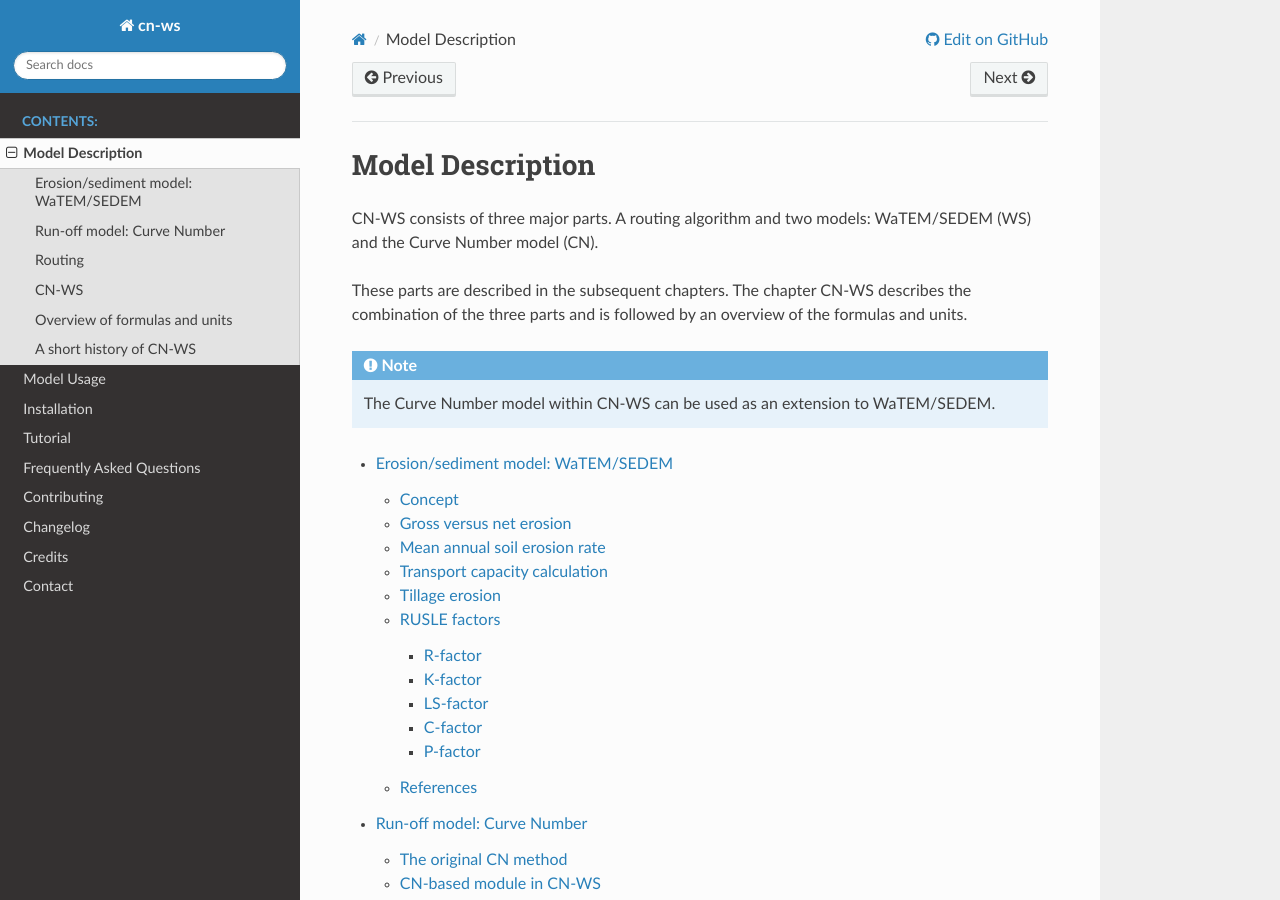
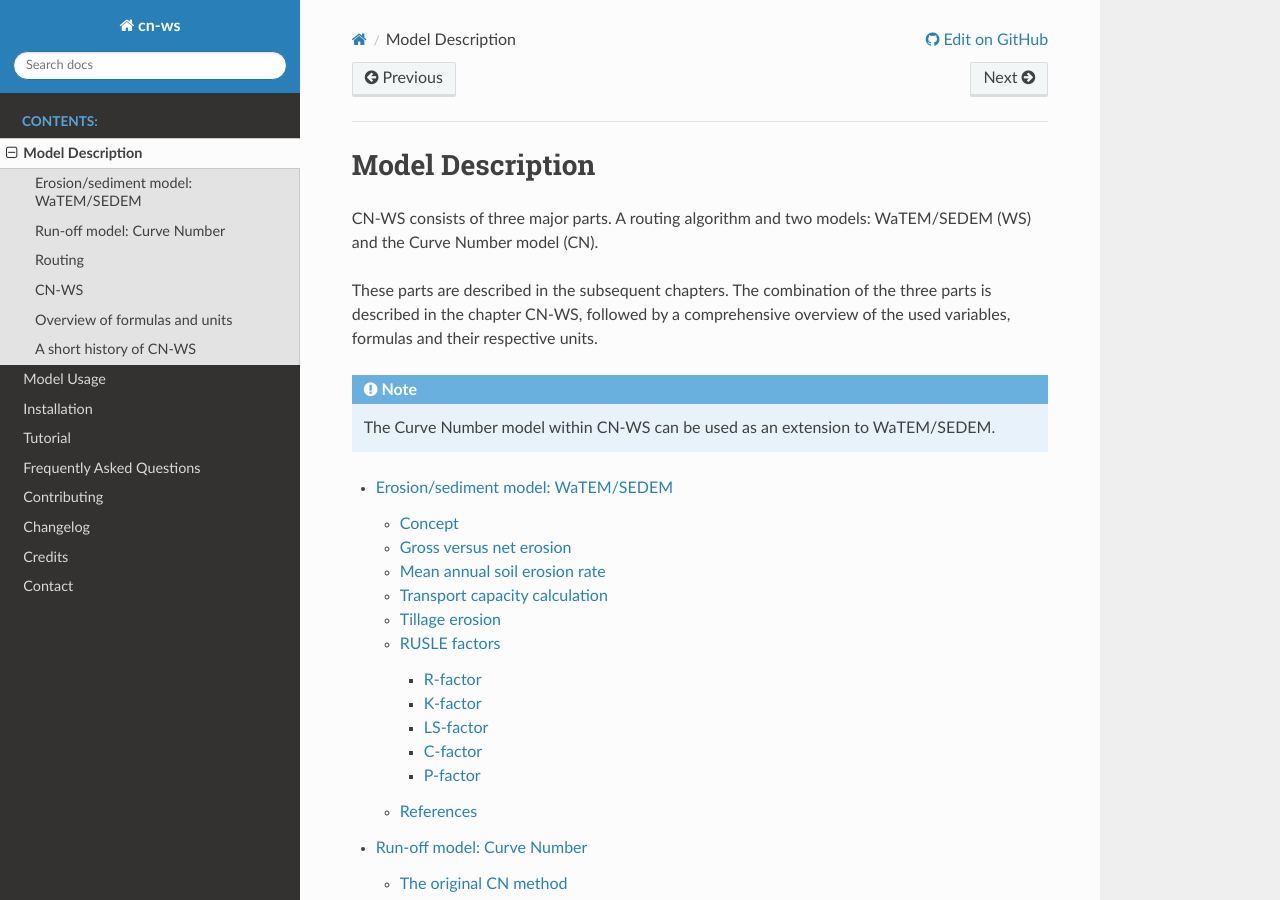
Before and after one commit to watem-sedem/watem-sedem, a Sphinx documentation site: the page built from docs/model.rst, in a window 1280 px wide and 900 px high. Built offline with Sphinx 7.4.7 and the Read the Docs theme 2.0.0, drawn with Linux system fonts in a browser that asks for light colours.

Commit message:
Update model.rst

```diff
--- a/docs/model.rst
+++ b/docs/model.rst
@@ -7,9 +7,9 @@ Model Description
 CN-WS consists of three major parts. A routing algorithm and
 two models: WaTEM/SEDEM (WS) and the Curve Number model (CN).
 
-These parts are described in the subsequent chapters. The chapter CN-WS describes the
-combination of the three parts and is followed by an overview of the formulas
-and units.
+These parts are described in the subsequent chapters. The combination of the three parts
+is described in the chapter CN-WS, followed by a comprehensive overview
+of the used variables, formulas and their respective units.
 
 .. note::
     The Curve Number model within CN-WS can be used as an extension to
```
